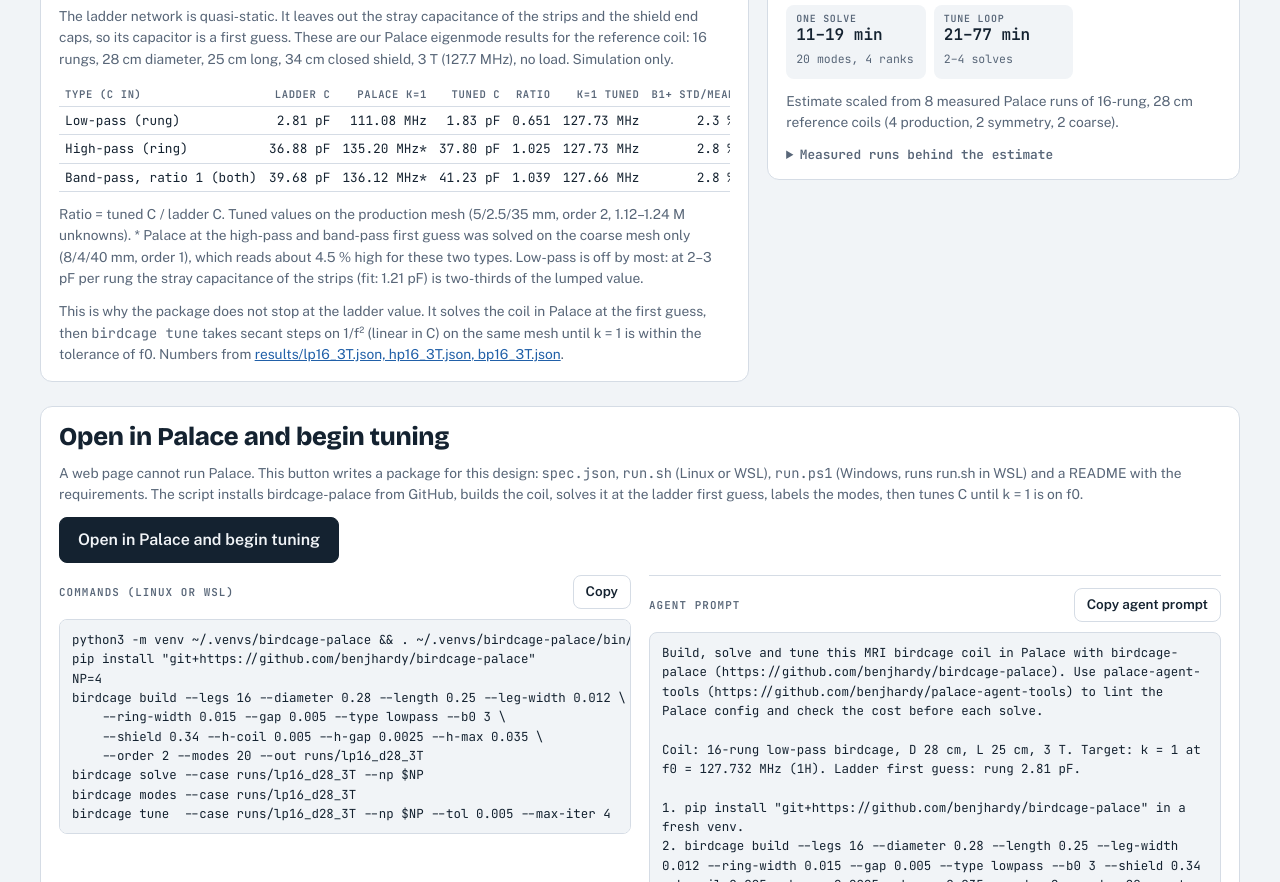
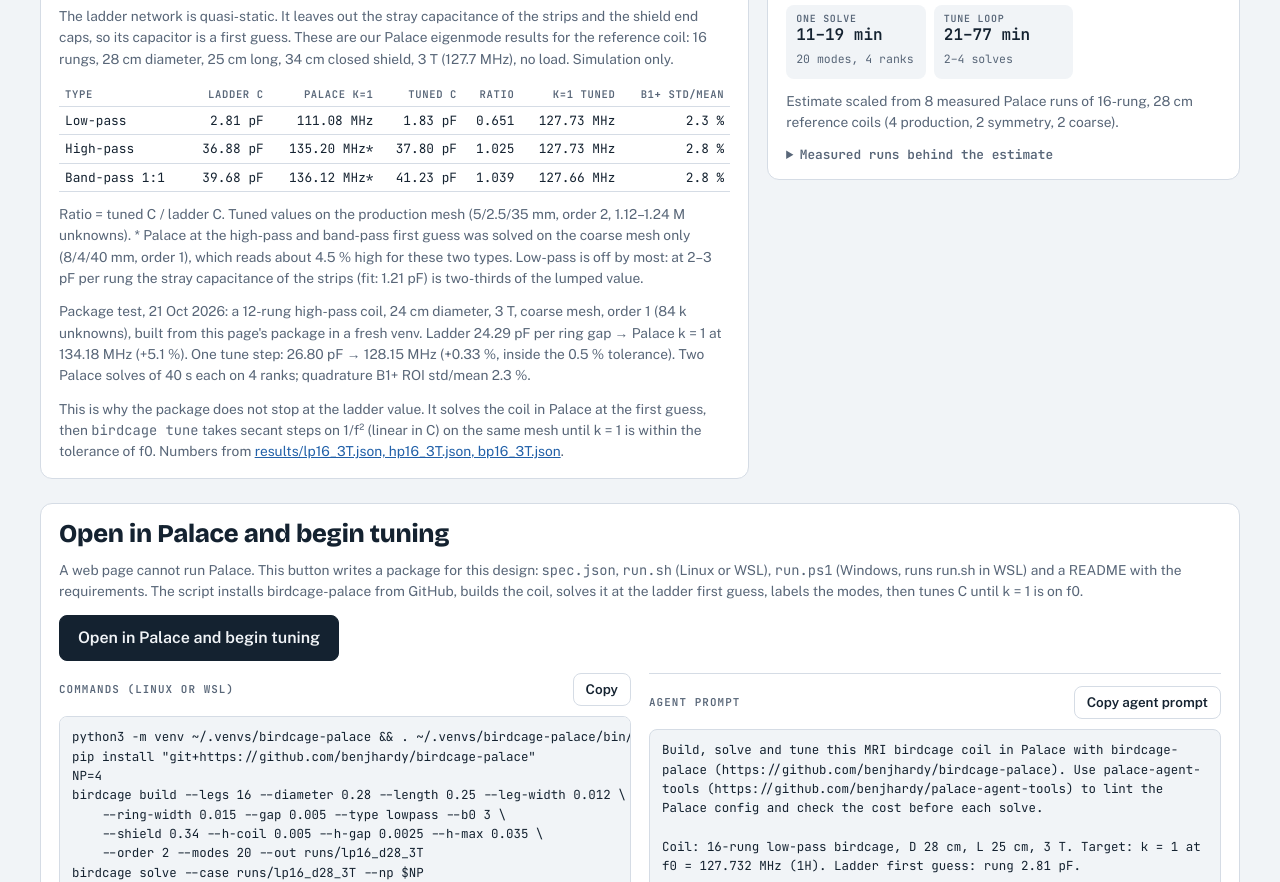
Before and after one commit to benjhardy/birdcage-palace, a plain HTML site: page web/birdcage-builder/index.html in a window 1280 px wide. Shown: the part 1542-2424 px from the top of the page. Drawn offline with nearby package versions, Linux system fonts and the light colour scheme.

Commit message:
Builder: package test result in the accuracy box, shorter table, README hint

```diff
--- a/web/birdcage-builder/index.html
+++ b/web/birdcage-builder/index.html
@@ -181,6 +181,7 @@ footer.foot a { color: var(--muted); }
         <p class="note">The ladder network is quasi-static. It leaves out the stray capacitance of the strips and the shield end caps, so its capacitor is a first guess. These are our Palace eigenmode results for the reference coil: 16 rungs, 28 cm diameter, 25 cm long, 34 cm closed shield, 3 T (127.7 MHz), no load. Simulation only.</p>
         <div class="tblwrap"><table class="ref" id="accTbl"></table></div>
         <p class="note" id="accNote"></p>
+        <p class="note">Package test, 21 Oct 2026: a 12-rung high-pass coil, 24 cm diameter, 3 T, coarse mesh, order 1 (84 k unknowns), built from this page's package in a fresh venv. Ladder 24.29 pF per ring gap &rarr; Palace k = 1 at 134.18 MHz (+5.1 %). One tune step: 26.80 pF &rarr; 128.15 MHz (+0.33 %, inside the 0.5 % tolerance). Two Palace solves of 40 s each on 4 ranks; quadrature B1+ ROI std/mean 2.3 %.</p>
         <p class="note">This is why the package does not stop at the ladder value. It solves the coil in Palace at the first guess, then <span class="mono">birdcage tune</span> takes secant steps on 1/f² (linear in C) on the same mesh until k = 1 is within the tolerance of f0. Numbers from <a href="https://github.com/benjhardy/birdcage-palace/tree/main/results">results/lp16_3T.json, hp16_3T.json, bp16_3T.json</a>.</p>
       </div>
     </div>
@@ -661,7 +662,7 @@ exit $LASTEXITCODE
     const alt = [];
     if (s.mesh !== 'coarse') alt.push('the coarse mesh');
     if (s.type === 'lowpass' && s.legs % 4 === 0 && s.symmetry === 'none') alt.push('the quarter model');
-    if (!alt.length) alt.push('fewer modes or order 1');
+    if (!alt.length) alt.push(s.order > 1 ? 'order 1 or fewer modes' : 'fewer modes');
     return alt.join(' or ');
   }
   function readme(s, lad, est, when) {
@@ -914,12 +915,12 @@ function renderSpectrum() {
 
 // ---------- accuracy table (Palace results, birdcage-palace results/*.json) ----------
 const MEAS = [
-  { t: 'Low-pass', c: 'rung', guess: 2.807, fGuess: '111.08', mesh: 'production', tuned: 1.828, fTuned: '127.73', b1: '2.3 %' },
-  { t: 'High-pass', c: 'ring', guess: 36.88, fGuess: '135.20', mesh: 'coarse', tuned: 37.80, fTuned: '127.73', b1: '2.8 %' },
-  { t: 'Band-pass, ratio 1', c: 'both', guess: 39.68, fGuess: '136.12', mesh: 'coarse', tuned: 41.23, fTuned: '127.66', b1: '2.8 %' }];
+  { t: 'Low-pass', c: 'rungs', guess: 2.807, fGuess: '111.08', mesh: 'production', tuned: 1.828, fTuned: '127.73', b1: '2.3 %' },
+  { t: 'High-pass', c: 'rings', guess: 36.88, fGuess: '135.20', mesh: 'coarse', tuned: 37.80, fTuned: '127.73', b1: '2.8 %' },
+  { t: 'Band-pass 1:1', c: 'both', guess: 39.68, fGuess: '136.12', mesh: 'coarse', tuned: 41.23, fTuned: '127.66', b1: '2.8 %' }];
 function renderAccuracy() {
-  let h = '<thead><tr><th>type (C in)</th><th>ladder C</th><th>Palace k=1</th><th>tuned C</th><th>ratio</th><th>k=1 tuned</th><th>B1+ std/mean</th></tr></thead><tbody>';
-  for (const m of MEAS) h += `<tr><td>${m.t} (${m.c})</td><td>${m.guess.toFixed(m.guess < 10 ? 2 : 2)} pF</td><td>${m.fGuess} MHz${m.mesh === 'coarse' ? '*' : ''}</td><td>${m.tuned.toFixed(2)} pF</td><td>${(m.tuned / m.guess).toFixed(3)}</td><td>${m.fTuned} MHz</td><td>${m.b1}</td></tr>`;
+  let h = '<thead><tr><th>type</th><th>ladder C</th><th>Palace k=1</th><th>tuned C</th><th>ratio</th><th>k=1 tuned</th><th>B1+ std/mean</th></tr></thead><tbody>';
+  for (const m of MEAS) h += `<tr><td>${m.t}</td><td>${m.guess.toFixed(2)} pF</td><td>${m.fGuess} MHz${m.mesh === 'coarse' ? '*' : ''}</td><td>${m.tuned.toFixed(2)} pF</td><td>${(m.tuned / m.guess).toFixed(3)}</td><td>${m.fTuned} MHz</td><td>${m.b1}</td></tr>`;
   $('#accTbl').innerHTML = h + '</tbody>';
   $('#accNote').textContent = 'Ratio = tuned C / ladder C. Tuned values on the production mesh (5/2.5/35 mm, order 2, 1.12–1.24 M unknowns). * Palace at the high-pass and band-pass first guess was solved on the coarse mesh only (8/4/40 mm, order 1), which reads about 4.5 % high for these two types. Low-pass is off by most: at 2–3 pF per rung the stray capacitance of the strips (fit: 1.21 pF) is two-thirds of the lumped value.';
 }
```
